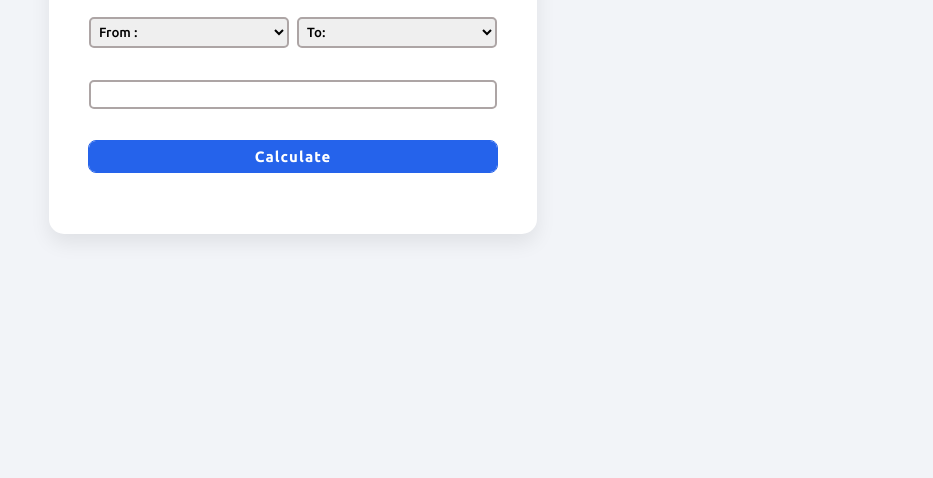
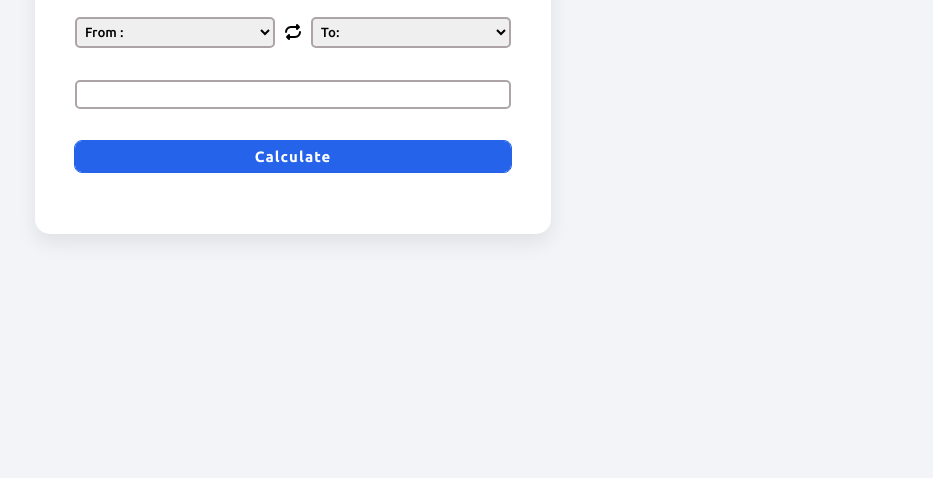
Before and after one commit to alijalilzadeh/currency-converter-app, a plain HTML site: page index.html in a window 1280 px wide. Shown: the part 322-800 px from the top of the page, without its empty margins (347-1280 px from the left). Drawn offline with nearby package versions, Linux system fonts and the light colour scheme; some icons are missing.

Commit message:
For now I added a revert button, I'll add other proporties

```diff
--- a/index.css
+++ b/index.css
@@ -20,7 +20,6 @@ body {
 
 }
 
-
 .multilanguage-selection {
   position: absolute;
   top: 15px;
@@ -40,7 +39,7 @@ body {
   outline: none;
 }
 
-.flag{
+.flag {
   position: absolute;
   z-index: 10;
   cursor: pointer;
@@ -90,7 +89,6 @@ input:focus {
   outline: none;
 }
 
-
 #calculatebtn {
   cursor: pointer;
   border: none;
@@ -128,6 +126,16 @@ input:focus {
   font-weight: 500;
 }
 
+.reverse-box {
+  display: flex;
+  align-items: center;
+  justify-content: center;
+}
+.reverse-box span i{
+  cursor: pointer;
+  font-weight: 600;
+}
+
 @media (max-width: 390px) {
   .currency-box {
     padding: 20px;
--- a/index.html
+++ b/index.html
@@ -39,6 +39,9 @@
             <option value="TRY">TRY</option>
           </select>
         </div>
+        <div class="reverse-box">
+          <span><i class="fa-solid fa-repeat"></i></span>
+        </div>
         <div class="to-option">
           <select id="currency-option2" class="selection">
             <option id="ToText" disabled selected value="Nan">To:</option>
@@ -47,6 +50,7 @@
             <option value="TRY">TRY</option>
           </select>
         </div>
+
       </div>
       <div class="input-box">
       <input type="number" id="currency-input" name="currency-input" class="class-currency-input ">
--- a/script.js
+++ b/script.js
@@ -17,6 +17,7 @@ function pressEnter(e) {
     multiErrorMessage();
   }
 }
+
 
 function ShowErrorMessage() {
   if (multiLang.value === "Azerbaijan") {
```
